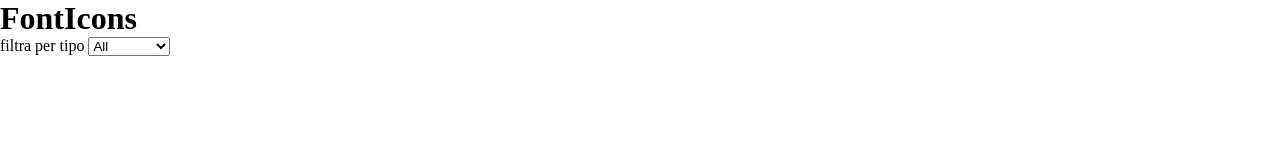
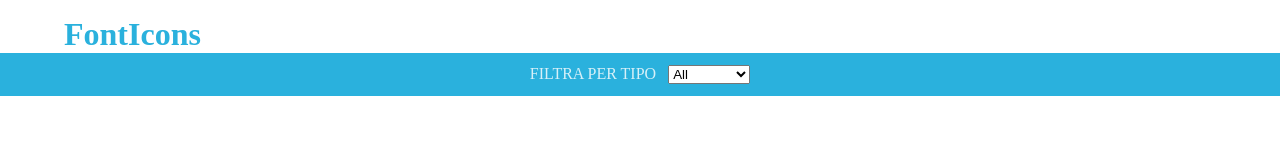
Before and after one commit to planeset94/js-es6-icons, a plain HTML site: page index.html in a window 1280 px wide. Drawn offline with Linux system fonts and the light colour scheme.

Commit message:
ADD  Header&Nav style

```diff
--- a/asset/CSS/style.css
+++ b/asset/CSS/style.css
@@ -3,3 +3,28 @@
     margin: 0;
     padding: 0;
 }
+
+header, nav, main{
+    width: 100%;
+}
+.container {
+    width: 90%;
+    margin: 0 auto;
+}
+header h1{
+    color: #2ab1dd;
+    padding-top: 1rem;
+
+}
+nav{
+    background-color: #2ab1dd;
+}
+#nav_container{
+    padding: 0.75rem 0;
+    text-align: center;
+}
+#nav_container label{
+    text-transform: uppercase;
+    margin-right: 0.5rem;
+    color: #d7f0f8;
+}
--- a/index.html
+++ b/index.html
@@ -18,7 +18,7 @@
     </header>
 
     <nav>
-        <div class="container">
+        <div id="nav_container" class="container">
             <label for="typology">filtra per tipo</label>
             <select name="" id="typology">
                 <option value="All">All</option>
```
